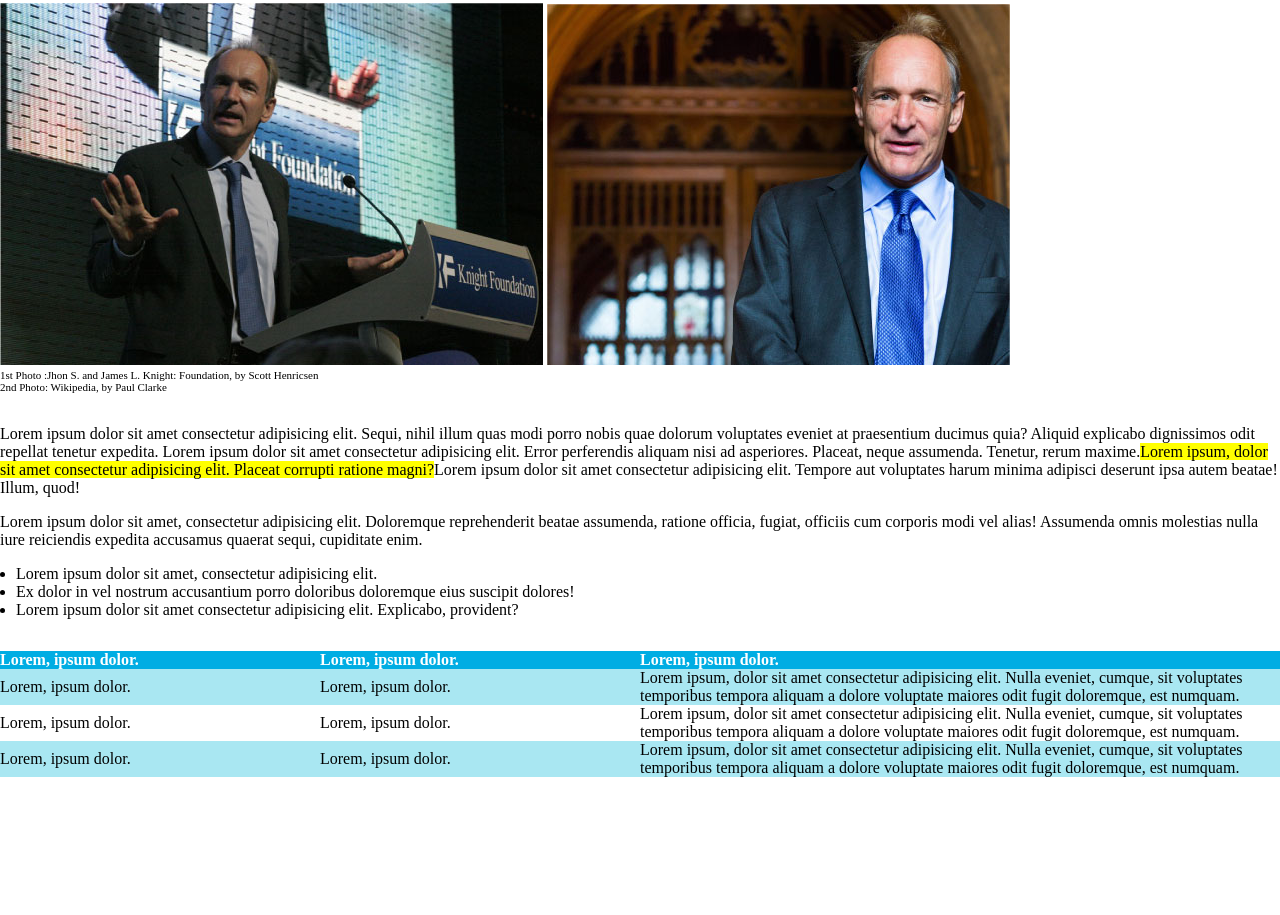
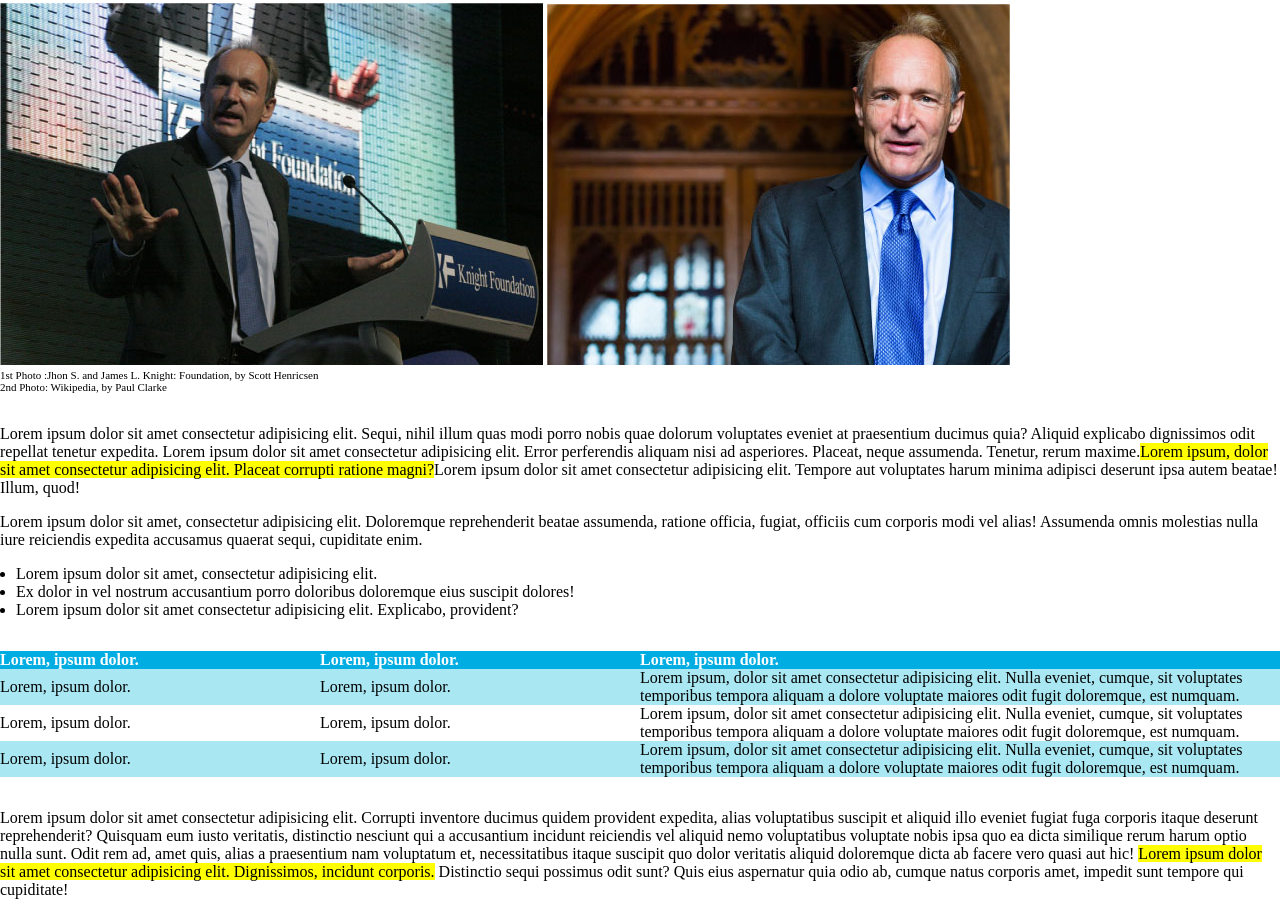
Before and after one commit to burillu/html-css-booleaner, a plain HTML site: page index.html in a window 1280 px wide. Shown: the part 198-1113 px from the top of the page. Before the commit the page ends 991 px from the top, so only its background shows below. Drawn offline with Linux system fonts and the light colour scheme.

Commit message:
second article completed

```diff
--- a/index.html
+++ b/index.html
@@ -89,8 +89,8 @@ Questa versione avrà il corpo pagina più stretto e centrato. Occhio all'header
             </tfoot>
         </table>
         <!-- articolo 2 Lorem ipsum. -->
-        <article>
-            <p><span></span></p>
+        <article class="text-article">
+            <p>Lorem ipsum dolor sit amet consectetur adipisicing elit. Corrupti inventore ducimus quidem provident expedita, alias voluptatibus suscipit et aliquid illo eveniet fugiat fuga corporis itaque deserunt reprehenderit? Quisquam eum iusto veritatis, distinctio nesciunt qui a accusantium incidunt reiciendis vel aliquid nemo voluptatibus voluptate nobis ipsa quo ea dicta similique rerum harum optio nulla sunt. Odit rem ad, amet quis, alias a praesentium nam voluptatum et, necessitatibus itaque suscipit quo dolor veritatis aliquid doloremque dicta ab facere vero quasi aut hic! <span class="highlighted">Lorem ipsum dolor sit amet consectetur adipisicing elit. Dignissimos, incidunt corporis.</span> Distinctio sequi possimus odit sunt? Quis eius aspernatur quia odio ab, cumque natus corporis amet, impedit sunt tempore qui cupiditate! </p>
         </article>
     </main>
     <!-- footer con immagini -->
```
